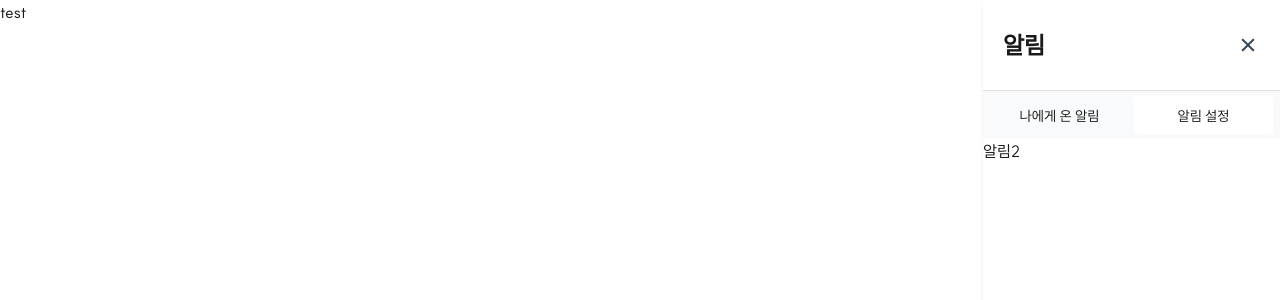
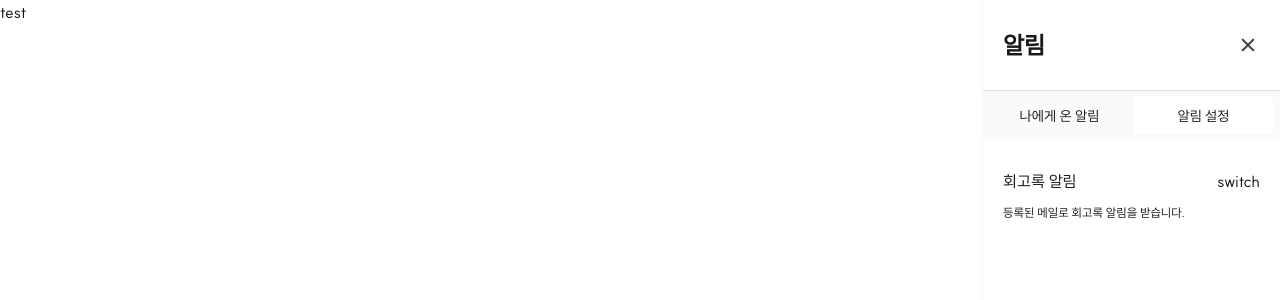
Before and after one commit to muzi55/didit, a Next.js app: page / in a window 1280 px wide. Both pictures are taken after a click on the button "알림 설정". Shown: the top 300 px of the page. Built offline with nearby package versions, Linux system fonts and the light colour scheme.

Commit message:
component: AlarmBox에 알림 설정 컴포넌트 추가 및 탭 수정

```diff
--- a/src/app/_components/alarm/AlarmBox.tsx
+++ b/src/app/_components/alarm/AlarmBox.tsx
@@ -3,6 +3,7 @@ import React, { useState } from "react";
 
 import { crossMedium, icons } from "@/shared/libs/common/icons";
 
+import AlarmSetting from "./AlarmSetting";
 import { AlarmTabs } from "./AlarmTabs";
 import MyAlarmSection from "./MyAlarmSection";
 
@@ -69,7 +70,7 @@ export default function AlarmBox() {
 					)}
 				</AlarmTabs.Tab>
 				<AlarmTabs.Tab title="알림 설정">
-					<div>알림2</div>
+					<AlarmSetting />
 				</AlarmTabs.Tab>
 			</AlarmTabs>
 		</div>
--- /dev/null
+++ b/src/app/_components/alarm/AlarmSetting.tsx
@@ -0,0 +1,26 @@
+import React, { useState } from "react";
+
+export default function AlarmSetting() {
+	const [active, setActive] = useState<boolean>(false);
+	return (
+		<div className="py-[30px] px-[20px]">
+			<AlarmSetting.Header active={active} setActive={setActive} />
+		</div>
+	);
+}
+
+const AlarmSettingHeader = ({ active, setActive }) => {
+	return (
+		<div className="flex justify-between items-start">
+			<div>
+				<h3 className="text-bodyMedium500 mb-[10px]">회고록 알림</h3>
+				<p className="text-bodyExtraSmall400">
+					등록된 메일로 회고록 알림을 받습니다.
+				</p>
+			</div>
+			<div className="ml-[9px]">switch</div>
+		</div>
+	);
+};
+
+AlarmSetting.Header = AlarmSettingHeader;
```
